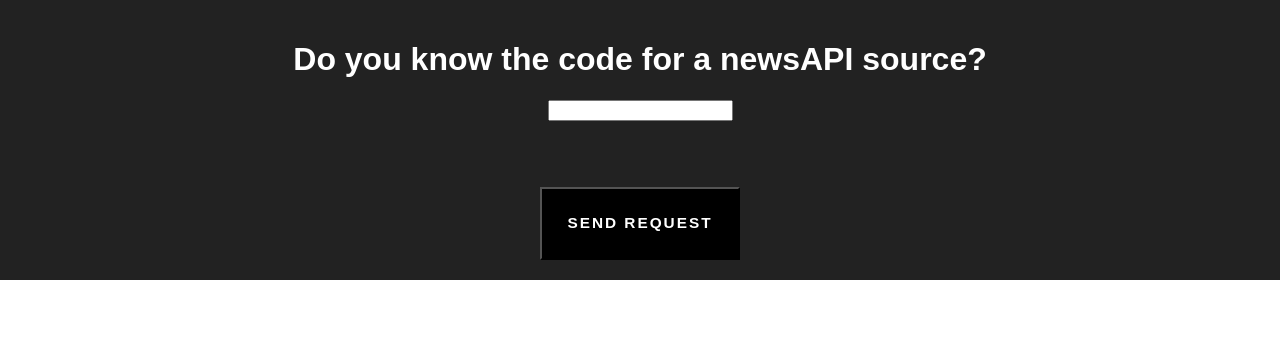
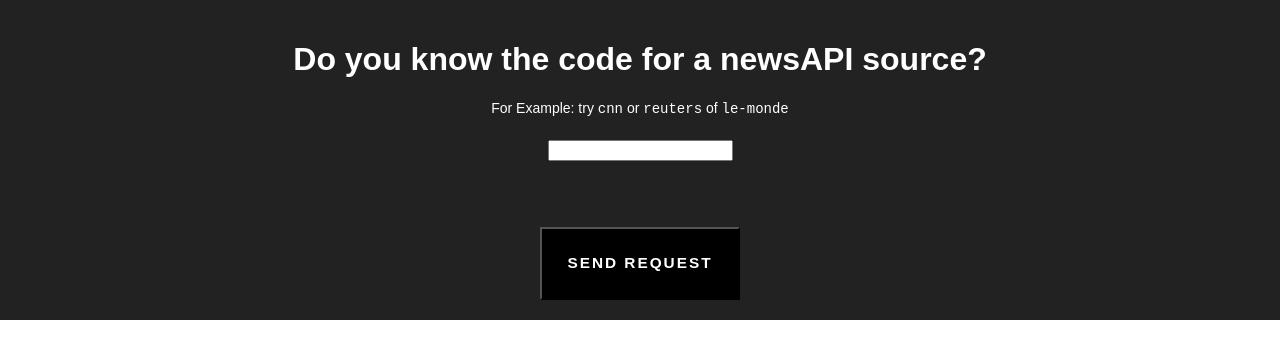
Before and after one commit to nockgish/gstest, a React (Create React App) app: page / in a window 1280 px wide. Shown: the top 358 px of the page. Built offline with nearby package versions, Linux system fonts and the light colour scheme.

Commit message:
a little spruce up

```diff
--- a/src/App.js
+++ b/src/App.js
@@ -71,17 +71,11 @@ class App extends React.Component {
       <div className="App">
         <header className="App-header">
           <h1>Do you know the code for a newsAPI source?</h1>
-          <input className="enterSource" type="text" onChange={this.acceptInput} onKeyDown={this.acceptInput}/>
-        <p>{this.state.clientInput}</p>
-        <input className="submitLoanReq" type="submit" value="Send Request" onClick={this.submitLoanPost} />
+          <span>For Example: try <code>cnn</code> or <code>reuters</code> of <code>le-monde</code></span>
+          <input className="enterSource" type="text" onChange={this.acceptInput} onKeyDown={this.acceptInput} />
+          <p>{this.state.clientInput}</p>
+          <input className="submitLoanReq" type="submit" value="Send Request" onClick={this.submitLoanPost} />
         </header>
-
-        {/* <p className="App-intro">
-          To get started, edit <code>src/App.js</code> and save to reload.
-        </p> */}
-        {/* <input type="text" className="nameInput" onChange={this.inputChange} />
-        <HelloYou name={this.state.name}/> */}
-        {/* do a radio button selection */}
         {
           this.state.responseGood ?
             <div>
--- a/src/index.css
+++ b/src/index.css
@@ -2,6 +2,12 @@ body {
   margin: 0;
   padding: 0;
   font-family: sans-serif;
+}
+
+h1 + span {
+    display: block;
+    font-size: 14px;
+    margin: 0 0 23px;
 }
 
 .hiName {
```
